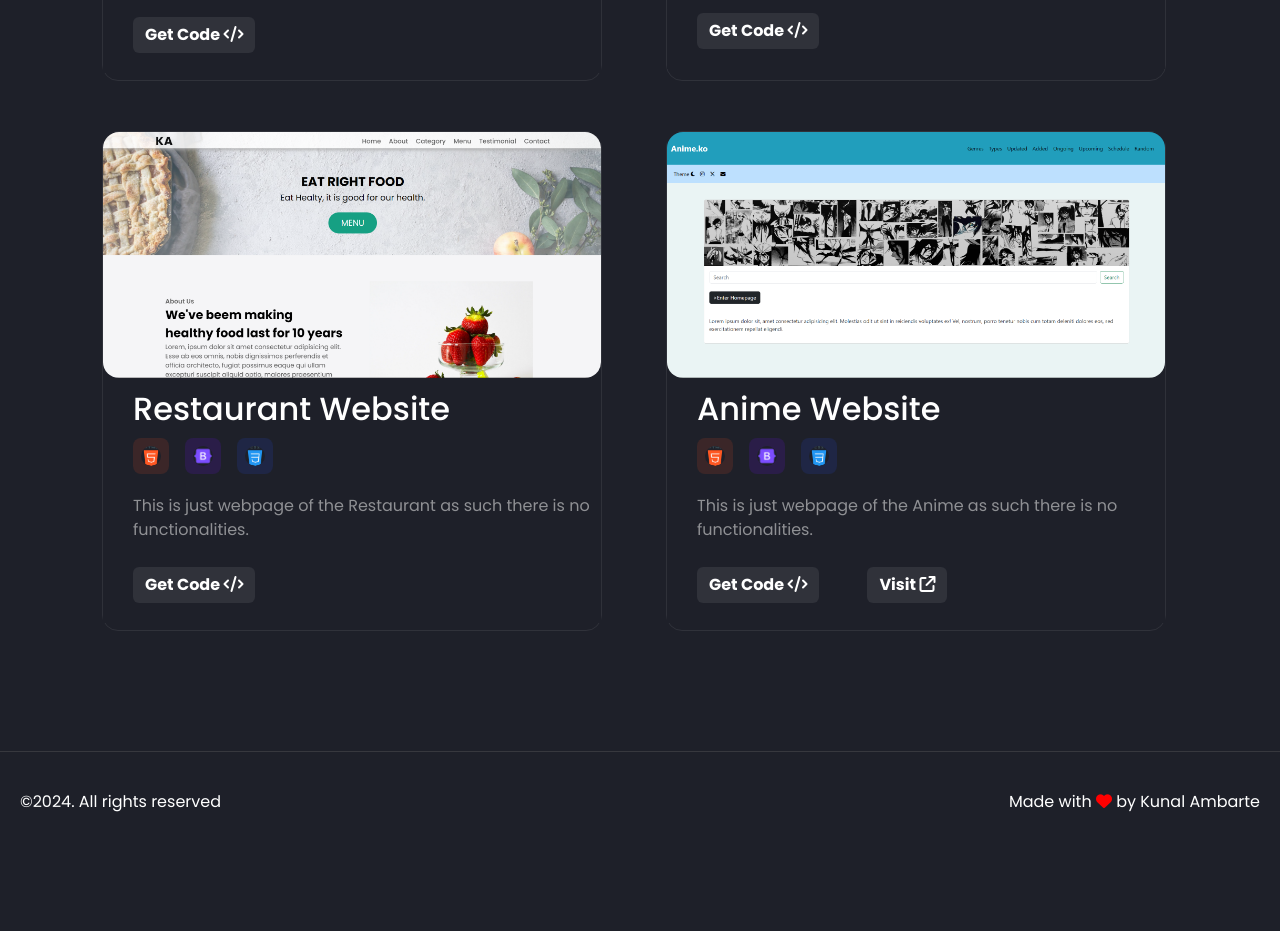
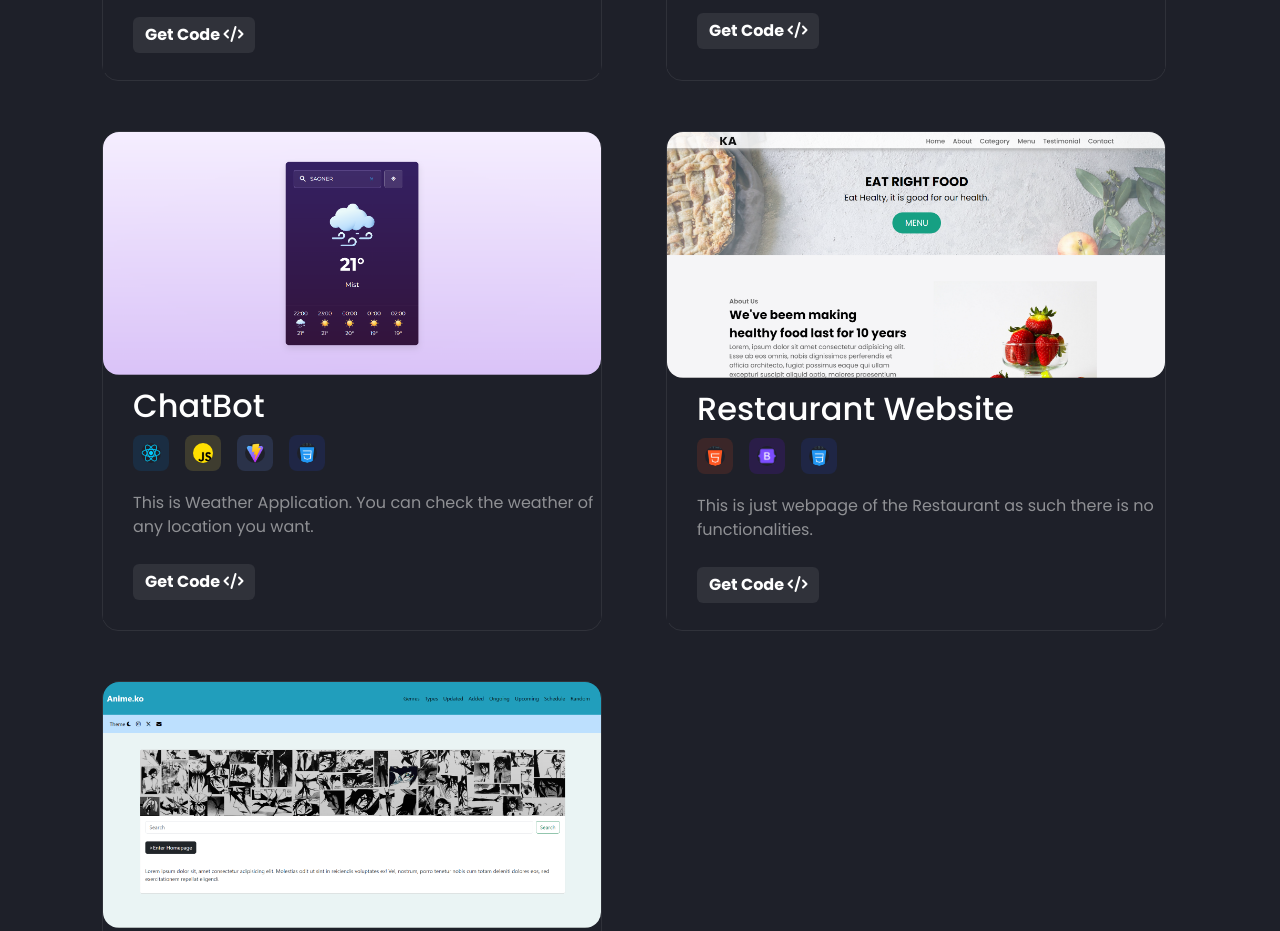
Before and after one commit to kunalambarte17/Portfolio, a React (Vite) app: page /project in a window 1280 px wide. Shown: the part 1320-2251 px from the top of the page. Before the commit the page ends 2171 px from the top, so only its background shows below. Built offline with nearby package versions, Linux system fonts and the light colour scheme.

Commit message:
New Project Added

```diff
--- a/src/components/ProjectCards/ProjectCard.jsx
+++ b/src/components/ProjectCards/ProjectCard.jsx
@@ -6,6 +6,7 @@ import Food from '../../assets/Pro_Img/Food.png'
 import Villa from '../../assets/Pro_Img/Villa.png'
 import Rest from '../../assets/Pro_Img/Rest.png'
 import Chat from '../../assets/Pro_Img/Chat.png'
+import Weather from '../../assets/Pro_Img/Weather.png'
 
 import boot from '../../assets/skills/boot.png'
 import css from '../../assets/skills/css.png'
@@ -161,6 +162,32 @@ function ProjectCard() {
                 </div>
             </div>
             <div className="card-box1">
+                <div className="img-box card-img-top special-img">
+                    <img src={Weather} alt="" />
+                </div>
+                <div className='contain'>
+                    <h5 className="c-title">ChatBot</h5>
+                    <div className='btn-pair d-flex'>
+                      <div className="skill-img-div react bg-[#007acc26]">
+                        <img src={react} alt="" className='skill-img' />
+                      </div>
+                      <div className="skill-img-div js bg-[#f0db4f26]">
+                        <img src={js} alt="" className='skill-img' />
+                      </div>
+                      <div className="skill-img-div vite bg-[#6e97fe26]">
+                        <img src={vite} alt="" className='skill-img' />
+                      </div>
+                      <div className="skill-img-div css bg-[#264de426]">
+                        <img src={css} alt="" className='skill-img' />
+                      </div>
+                    </div>
+                    <p className="c-text">This is Weather Application. You can check the weather of any location you want.</p>
+                    <div className='btn-pair2'>
+                        <a href="https://github.com/kunalambarte17/Weather_WebApp" className="btn btn-primary">Get Code <i className="fa-solid fa-code"></i></a>
+                    </div>
+                </div>
+            </div>
+            <div className="card-box1">
                 <div className="img-box card-img-top">
                     <img src={Rest} alt="" />
                 </div>
```
Also changed, not shown: src/assets/Pro_Img/Weather.png (added).
